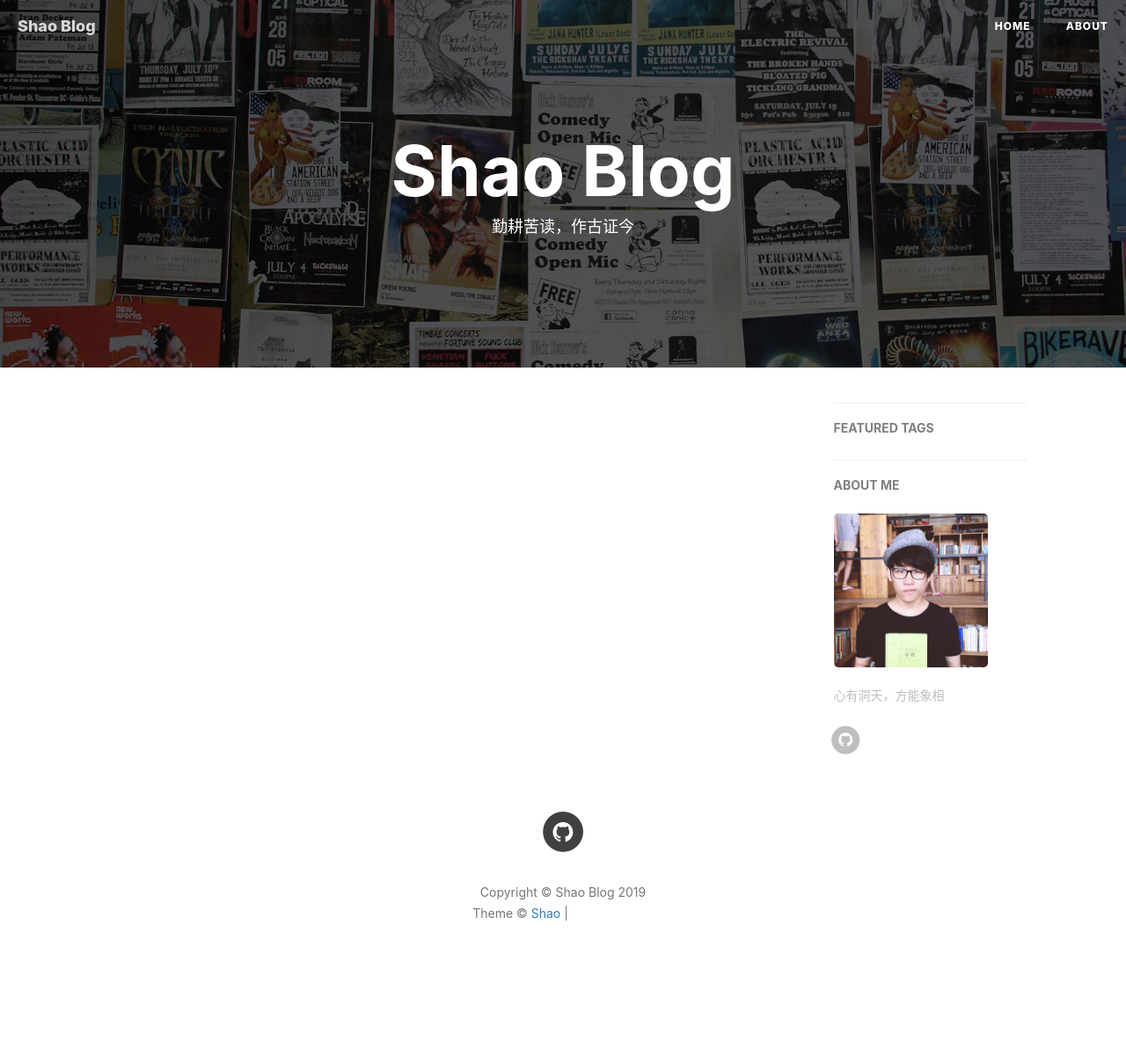
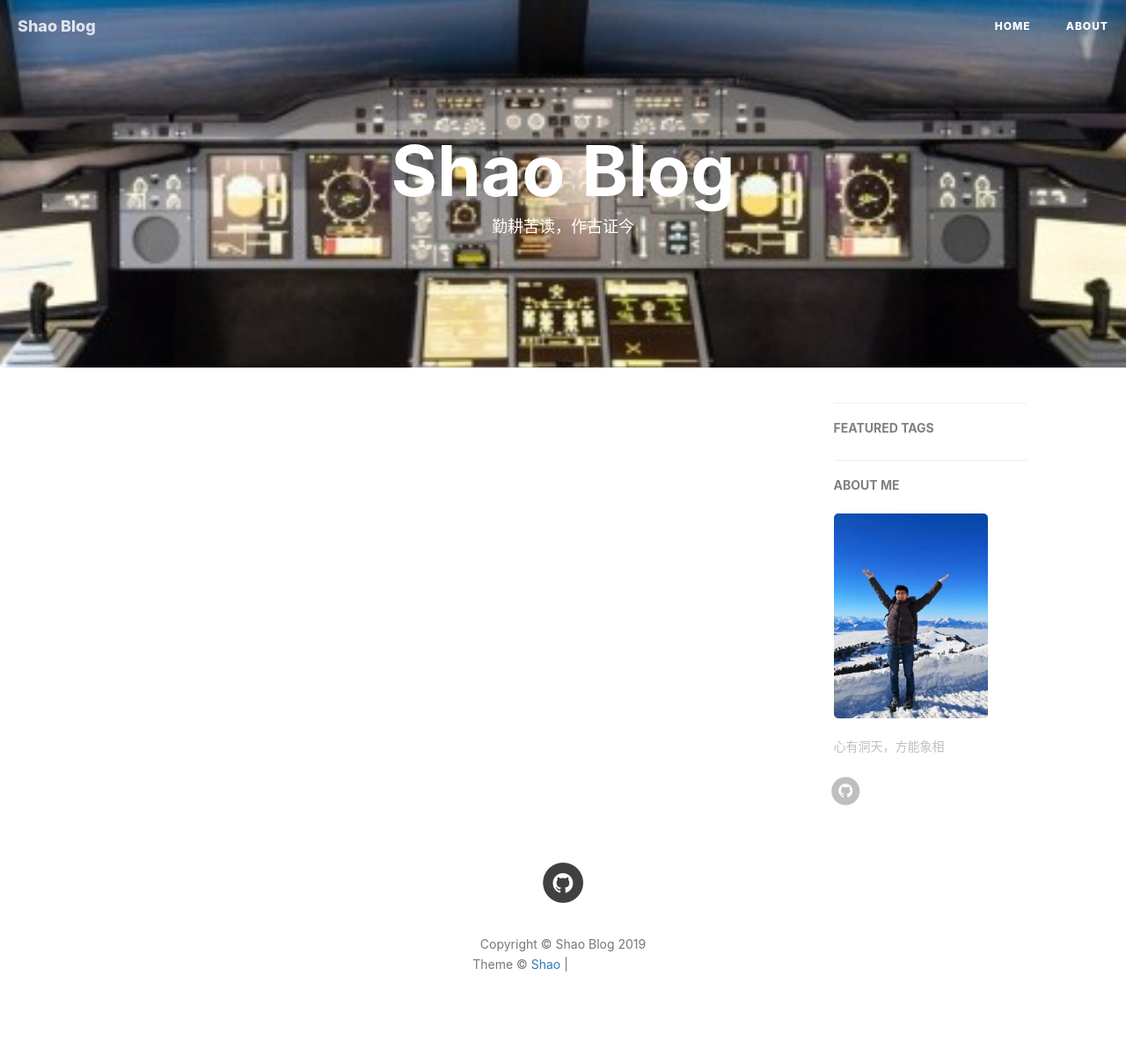
Before and after one commit to shaozhenged/shaozhenged.github.io, a Jekyll site: the page built from index.html, in a window 1280 px wide. Shown: the whole page at 88% size. Built offline with Jekyll 4.4.1, drawn with Linux system fonts in a browser that asks for light colours; nearby versions of some CDN libraries; the list of posts is cut into pages by our own code; comment, search, counter and statistics services are not loaded; before the commit the page ends 1143 px from its top, so only the background shows below that; grey boxes are pictures that could not be loaded.

Commit message:
modify background img

```diff
--- a/_config.yml
+++ b/_config.yml
@@ -63,7 +63,7 @@
 # Sidebar settings
 sidebar: true                           # whether or not using Sidebar.
 sidebar-about-description: "心有洞天，方能象相"
-sidebar-avatar: /img/avatar-hux.jpg      # use absolute URL, seeing it's used in both `/` and `/about/`
+sidebar-avatar: /img/avatar-shao.jpg      # use absolute URL, seeing it's used in both `/` and `/about/`
 
 
 
```
Also changed, not shown: img/avatar-hux.jpg (deleted), img/avatar-shao.jpg (added), img/home-bg.jpg.
